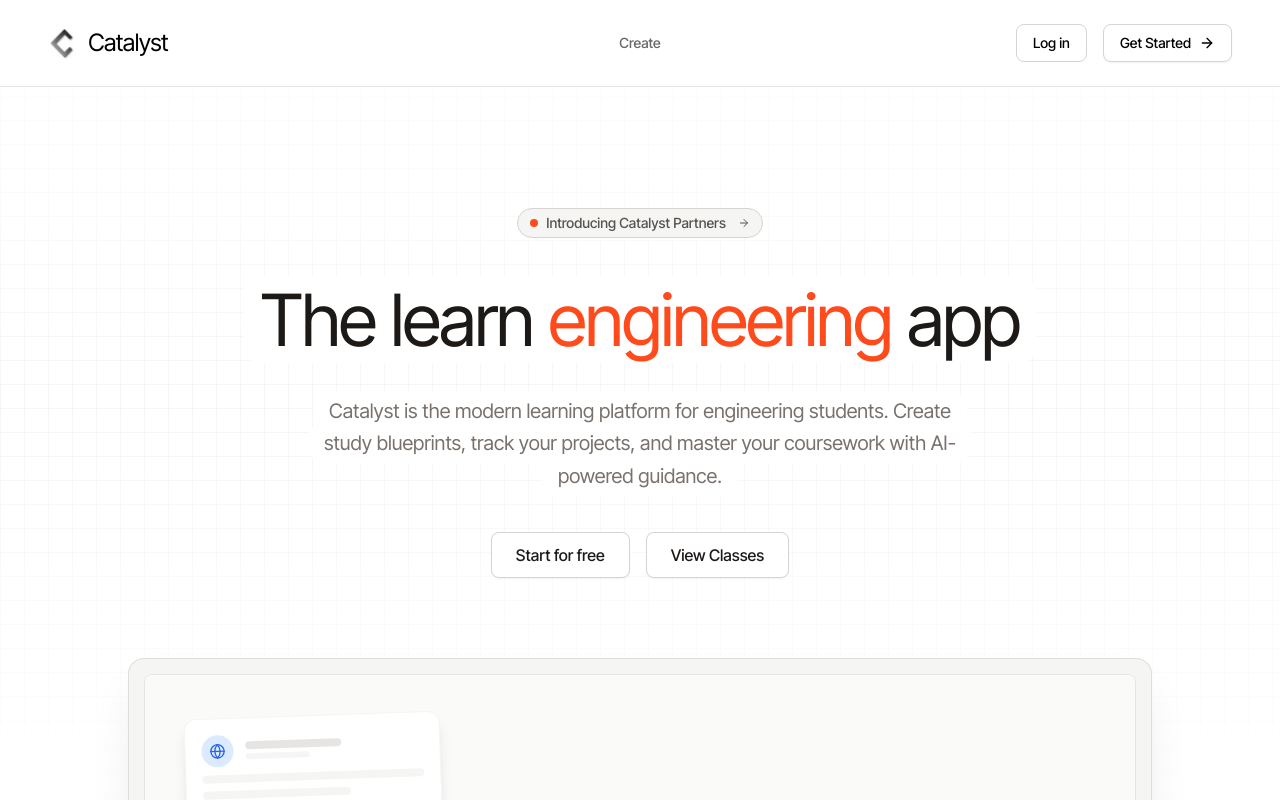
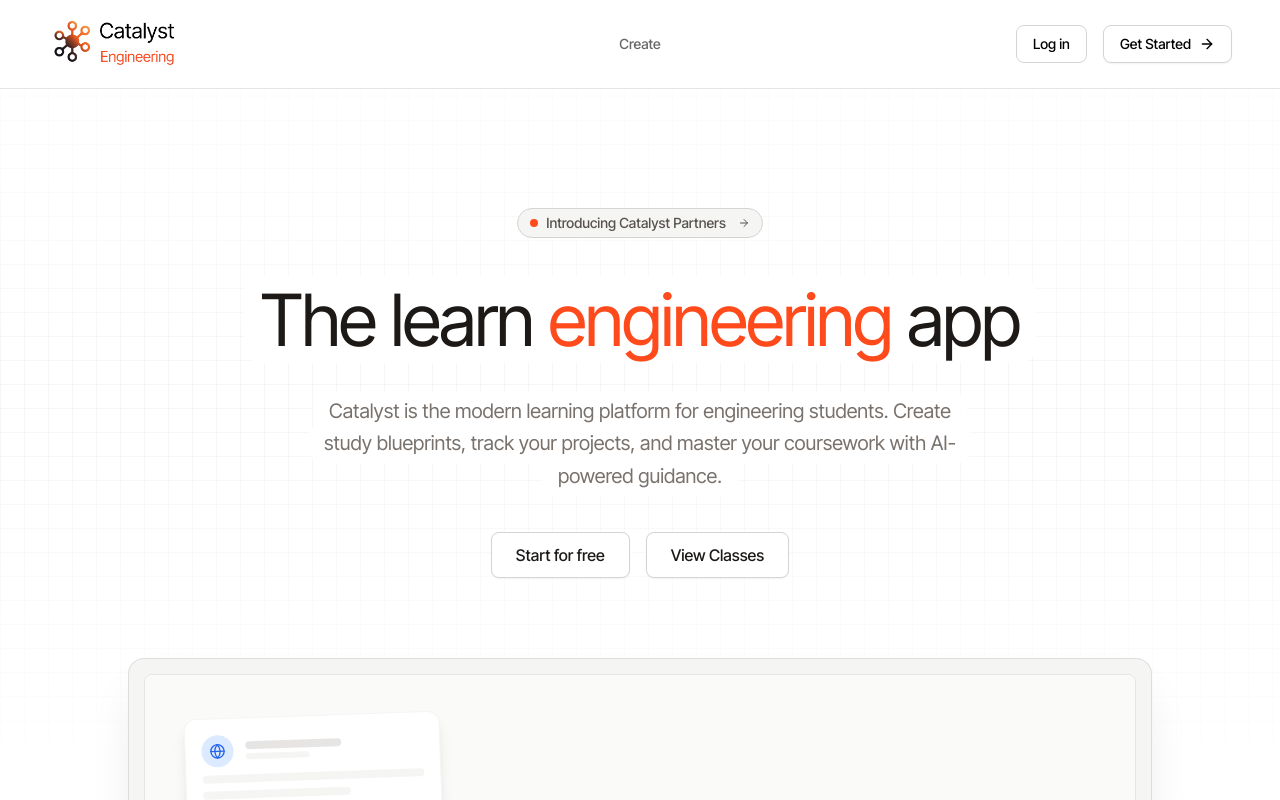
Before and after one commit to loganj54/Catalyst-Copy, a React (Vite) app: page / in a window 1280 px wide. Shown: the top 800 px of the page. Built offline with nearby package versions, Linux system fonts and the light colour scheme; no server answers.

Commit message:
made better logo

```diff
--- a/src/components/Navbar.jsx
+++ b/src/components/Navbar.jsx
@@ -37,19 +37,19 @@ const Navbar = () => {
   const rightMargin = chatState.isOpen ? 450 : 0;
 
   return (
-    <nav className="lg:px-12 flex fixed z-50 bg-white/90 dark:bg-stone-900/90 w-full border-stone-200 dark:border-stone-800 border-b py-6 top-0 backdrop-blur-sm items-center transition-all duration-300">
+    <nav className="lg:px-12 flex fixed z-50 bg-white/90 dark:bg-stone-900/90 w-full border-stone-200 dark:border-stone-800 border-b py-3 top-0 backdrop-blur-sm items-center transition-all duration-300">
       <div className="flex items-center flex-1">
         <Link to="/" className="flex items-center gap-2">
           <img
-            src="/catalyst-logo-2.png"
-            alt="Catalyst"
-            className="h-8 w-auto object-contain mix-blend-multiply dark:mix-blend-lighten dark:invert dark:contrast-200"
+            src="/catalyst-logo-new.png"
+            alt="Catalyst Engineering"
+            className="h-16 w-auto object-contain"
             onError={(e) => {
               e.target.style.display = 'none';
               e.target.nextSibling.style.display = 'flex';
             }}
           />
-          <span className="text-2xl text-black dark:text-white tracking-tight">Catalyst</span>
+          <span className="hidden text-2xl text-black dark:text-white tracking-tight">Catalyst</span>
           {/* Fallback if image fails to load */}
           <div className="hidden flex gap-3 items-center">
             <div className="flex text-[#FF4A1C] bg-[#FF4A1C]/10 w-10 h-10 rounded-full items-center justify-center">
```
Also changed, not shown: public/catalyst-logo-new.png (added), public/catalyst-logo-transparent.png (added).
